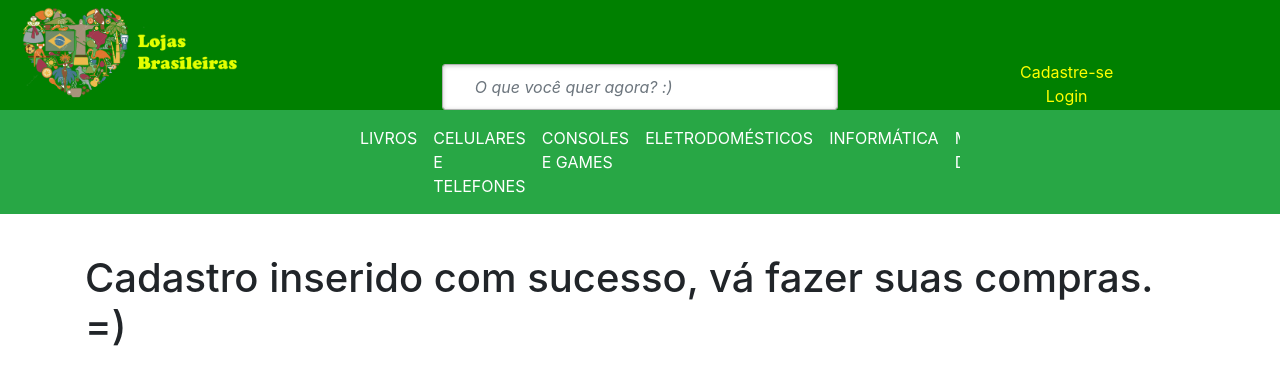
After one commit to rodrigogoes/e-commerce, a PHP site: page /confirmacao_cadastro.php in a window 1280 px wide. The commit adds this page. Shown: the top 385 px of the page. Run offline with PHP 8.4, Linux system fonts and the light colour scheme; some libraries are stand-ins or nearby versions.

Commit message:
Conserta Cadastro

```diff
--- a/cabecalho.html
+++ b/cabecalho.html
@@ -29,7 +29,7 @@
 
 
   <div class="col-md-4" style="margin-top: 60px; text-align: center">
-    <a style="color: yellow" href="">Cadastre-se</br></a>
+    <a style="color: yellow" href="cadastro_usuario.php">Cadastre-se</br></a>
     <a style="color: yellow" href="">Login</a>
   </div>
 
--- /dev/null
+++ b/confirmacao_cadastro.php
@@ -0,0 +1,18 @@
+<?php
+include "cabecalho.html"
+?>
+
+<p><br></p>
+    <div class="container">
+    <h1>Cadastro inserido com sucesso, vá fazer suas compras. =)</h1>
+    </div>
+
+    <!-- Optional JavaScript -->
+    <!-- jQuery first, then Popper.js, then Bootstrap JS -->
+    <script src="https://code.jquery.com/jquery-3.2.1.slim.min.js" integrity="sha384-KJ3o2DKtIkvYIK3UENzmM7KCkRr/rE9/Qpg6aAZGJwFDMVNA/GpGFF93hXpG5KkN" crossorigin="anonymous"></script>
+    <script src="https://cdnjs.cloudflare.com/ajax/libs/popper.js/1.12.9/umd/popper.min.js" integrity="sha384-ApNbgh9B+Y1QKtv3Rn7W3mgPxhU9K/ScQsAP7hUibX39j7fakFPskvXusvfa0b4Q" crossorigin="anonymous"></script>
+    <script src="https://maxcdn.bootstrapcdn.com/bootstrap/4.0.0-beta.3/js/bootstrap.min.js" integrity="sha384-a5N7Y/aK3qNeh15eJKGWxsqtnX/wWdSZSKp+81YjTmS15nvnvxKHuzaWwXHDli+4" crossorigin="anonymous"></script>
+  </body>
+
+
+</html>
--- a/inserir_cadastro.php
+++ b/inserir_cadastro.php
@@ -13,7 +13,7 @@
 	$sql = "INSERT INTO cadastro (email, senha, cpf, nome, nascimento, sexo, telefone) VALUES ('$email', '$senha', '$cpf', '$nome', '$nascimento', '$sexo', '$telefone')"; //iremos adicionar as informações do formulario no banco de dados
 
 	if ($conn->query($sql) === TRUE) {
-		echo "Usuário Cadastrado com sucesso, vá fazer suas compras =)";
+		include "confirmacao_cadastro.php";
 		header('refresh: 3, index.php');
 	}
 
```
Also changed, not shown: cadastro_usuario.php (+7 -8 lines).
